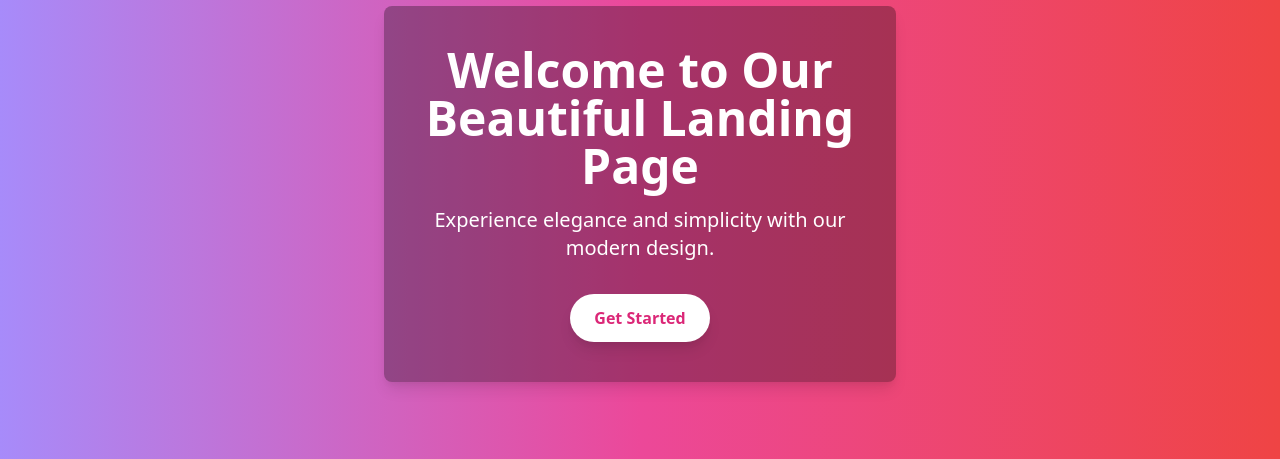
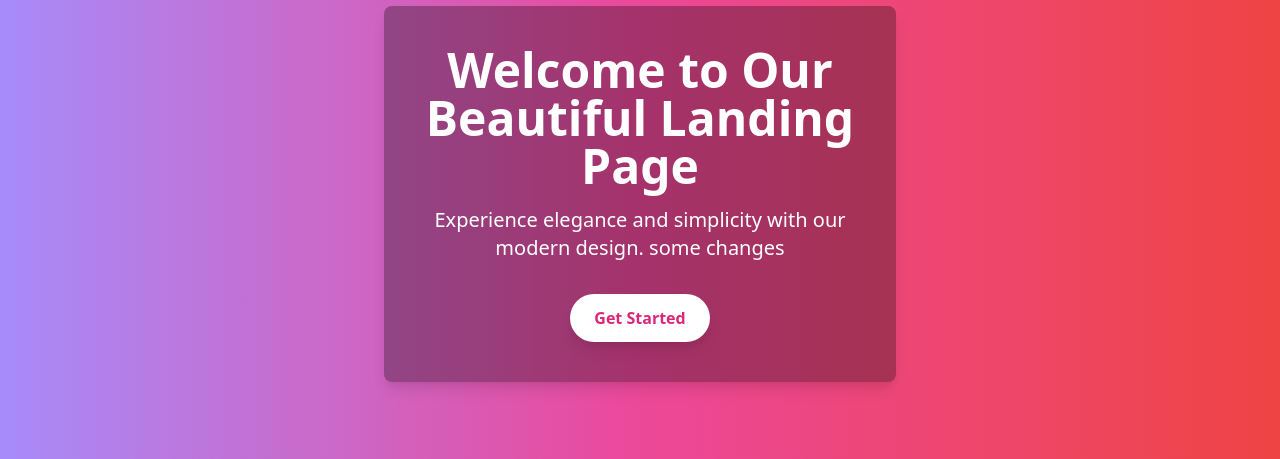
Before and after one commit to imTanush02/jenkins-tute, a Flask app: page / in a window 1280 px wide. Shown: the part 206-665 px from the top of the page. Run offline with Flask 3, Linux system fonts and the light colour scheme.

Commit message:
some changes

```diff
--- a/templates/landing.html
+++ b/templates/landing.html
@@ -9,7 +9,7 @@
 <body class="bg-gradient-to-r from-purple-400 via-pink-500 to-red-500 min-h-screen flex items-center justify-center">
     <div class="text-center text-white p-10 max-w-lg rounded-lg shadow-lg bg-black bg-opacity-30">
         <h1 class="text-5xl font-bold mb-4">Welcome to Our Beautiful Landing Page</h1>
-        <p class="text-xl mb-8">Experience elegance and simplicity with our modern design.</p>
+        <p class="text-xl mb-8">Experience elegance and simplicity with our modern design. some changes</p>
         <a href="#" class="inline-block bg-white text-pink-600 font-semibold px-6 py-3 rounded-full shadow-lg hover:bg-pink-700 hover:text-white transition duration-300">Get Started</a>
     </div>
 </body>
```
